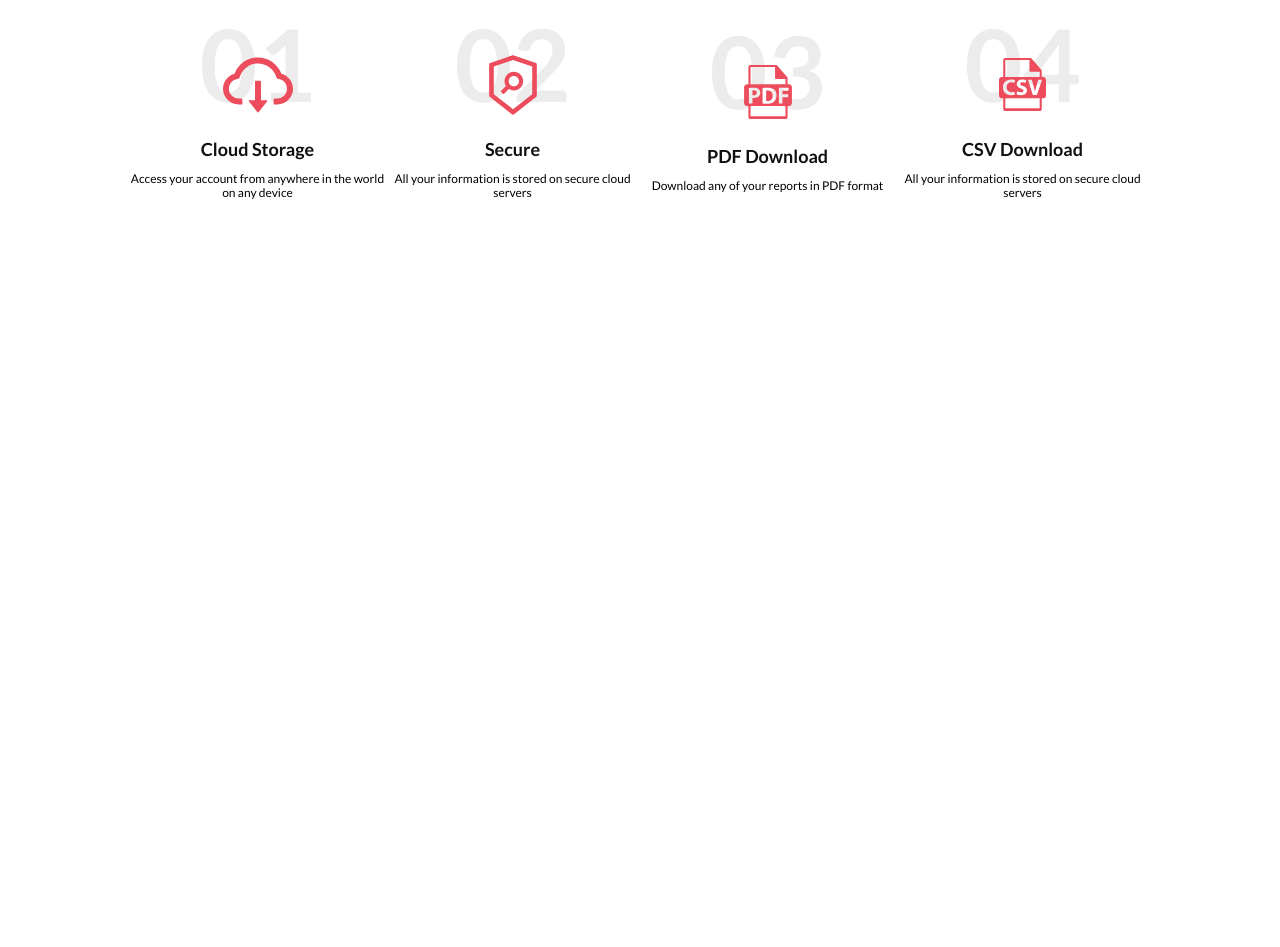
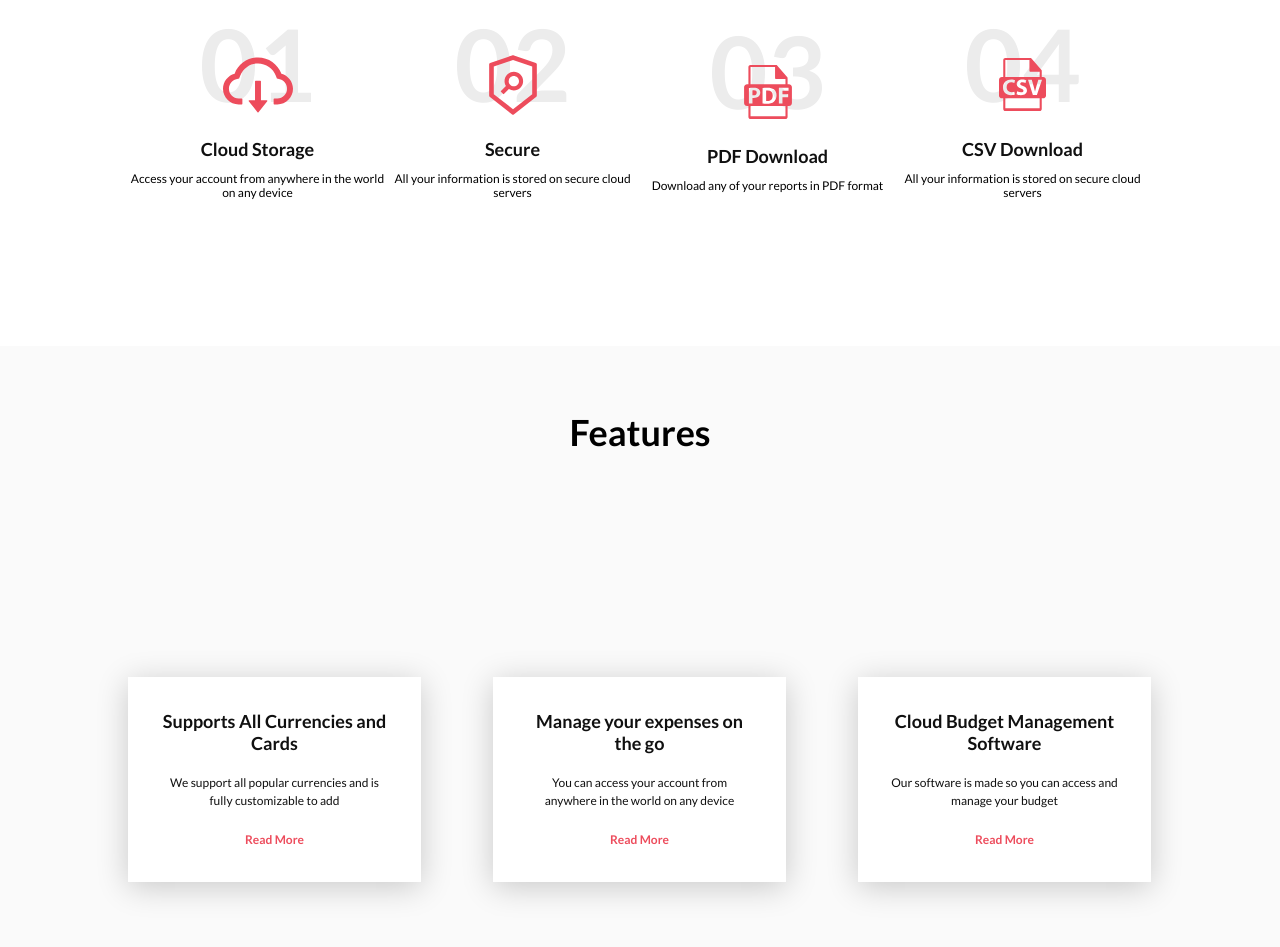
Before and after one commit to TattybubuT/CloudBudget2, a plain HTML site: page index.html in a window 1280 px wide. Shown: the part 2268-3215 px from the top of the page. Before the commit the page ends 2614 px from the top, so only its background shows below. Drawn offline with Linux system fonts and the light colour scheme.

Commit message:
added features

```diff
--- a/index.html
+++ b/index.html
@@ -158,6 +158,43 @@
             </ol>
           </div>
         </section>
+        <section class="features">
+          <div class="container">
+            <h2 class="section-title features-title">Features</h2>
+            <ul class="features-list">
+
+              <li class="features-item">
+                <div class="features-item-inner">
+                  <h3 class="features-item-title">Supports All Currencies and Cards</h3>
+                  <p class="features-descr">
+                    We support all popular currencies and is fully customizable to add
+                  </p>
+                  <a href="#" class="features-link">Read More</a>
+                </div>
+              </li>
+
+              <li class="features-item">
+                <div class="features-item-inner">
+                  <h3 class="features-item-title">Manage your expenses on the go</h3>
+                  <p class="features-descr">
+                    You can access your account from anywhere in the world on any device
+                  </p>
+                  <a href="#" class="features-link">Read More</a>
+                </div>
+              </li>
+
+              <li class="features-item">
+                <div class="features-item-inner">
+                  <h3 class="features-item-title">Cloud Budget Management Software</h3>
+                  <p class="features-descr">
+                    Our software is made so you can access and manage your budget
+                  </p>
+                  <a href="#" class="features-link">Read More</a>
+                </div>
+              </li>
+            </ul>
+          </div>
+        </section>
       </main>
 
 
```
